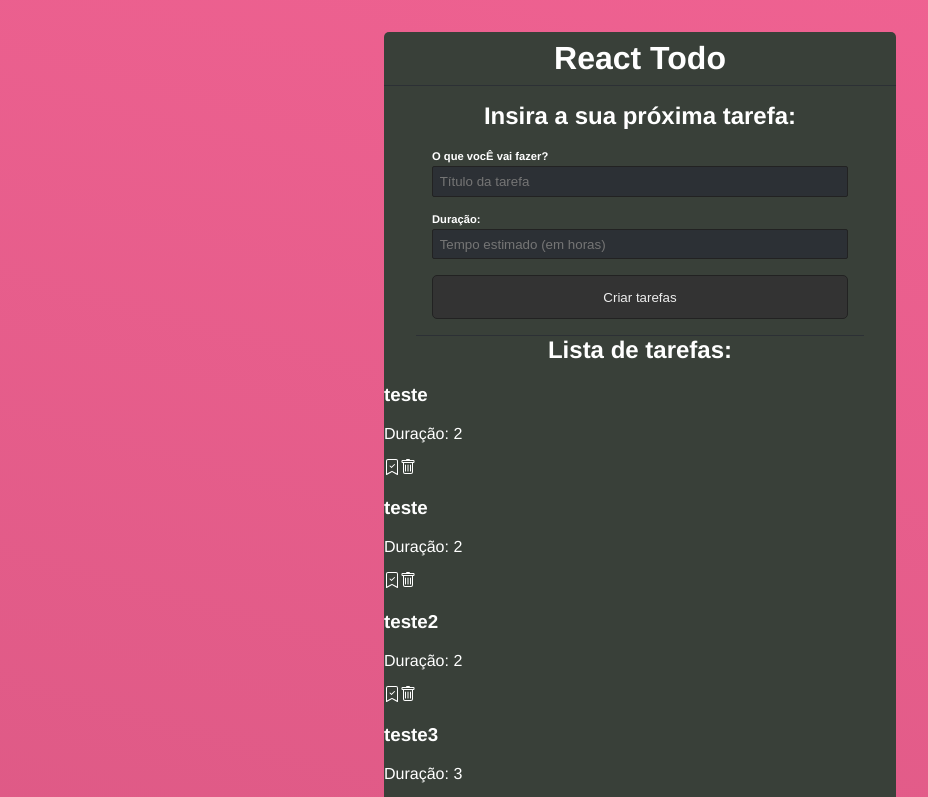
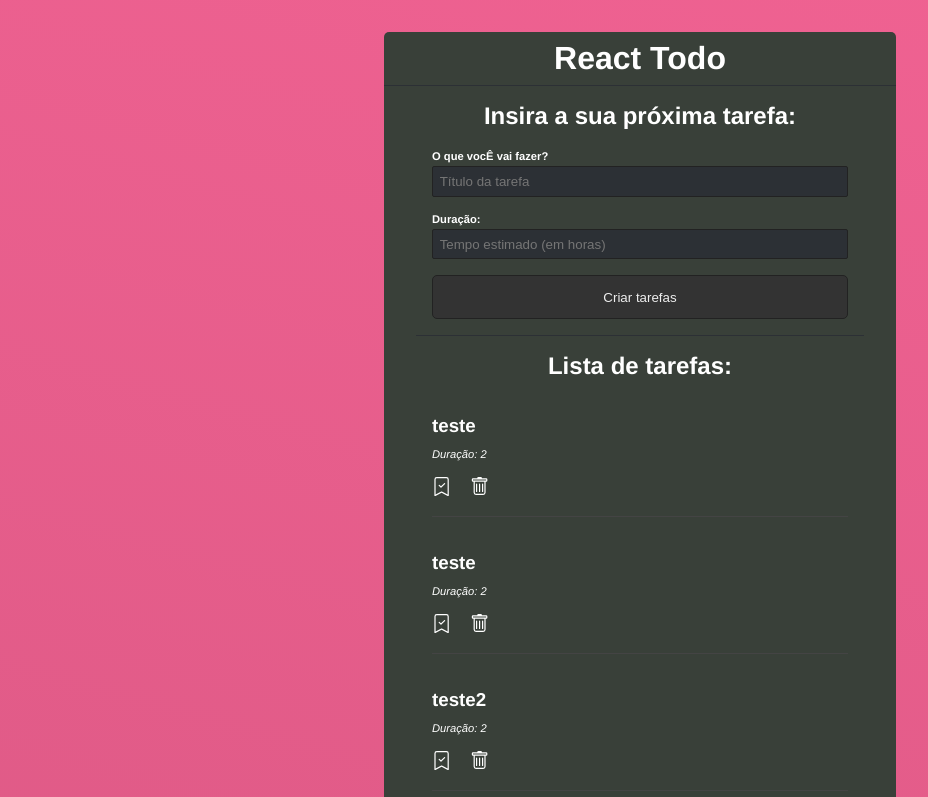
Before and after one commit to adrianemaciel/todo, a React (Create React App) app: page / in a window 1280 px wide. Shown: the top 797 px of the page, without its empty margins (0-928 px from the left). Built offline with nearby package versions, Linux system fonts and the light colour scheme; data requests are answered from the project's data file.

Commit message:
adding style to task list

```diff
--- a/src/App.css
+++ b/src/App.css
@@ -36,15 +36,15 @@
 
 .form-control label {
   font-weight: bold;
-  font-size: .7em;
-  margin-bottom: .4em;
+  font-size: 0.7em;
+  margin-bottom: 0.4em;
 }
 
 .form-control input {
   border: 1px solid #222;
   border-radius: 2px;
   background-color: #2c3035;
-  padding: .5em;
+  padding: 0.5em;
   color: #dfdfdf;
 }
 
@@ -58,3 +58,48 @@
   padding: 1em;
   cursor: pointer;
 }
+
+.list-todo {
+  padding: 0 1em 2em;
+  margin: 1em 2em;
+}
+
+.list-todo h2 {
+  margin-bottom: 0;
+}
+
+.list-todo p {
+  text-align: center;
+}
+
+.todo {
+  border-bottom: 1px solid #444;
+  padding: 1em 0;
+}
+
+.todo h3 {
+  margin-bottom: 0.5em;
+}
+
+.todo-done {
+  text-decoration: line-through;
+  color: rgb(240, 98, 146);
+}
+
+.todo p {
+  text-align: left;
+  font-style: italic;
+  font-size: 0.7em;
+  margin-bottom: 1.5em;
+}
+
+.todo svg {
+  font-size: 1.2em;
+  cursor: pointer;
+  margin-right: 1em;
+  transition: 0.5s;
+}
+
+.todo svg:hover {
+  color: rgb(240, 98, 146);
+}
```
